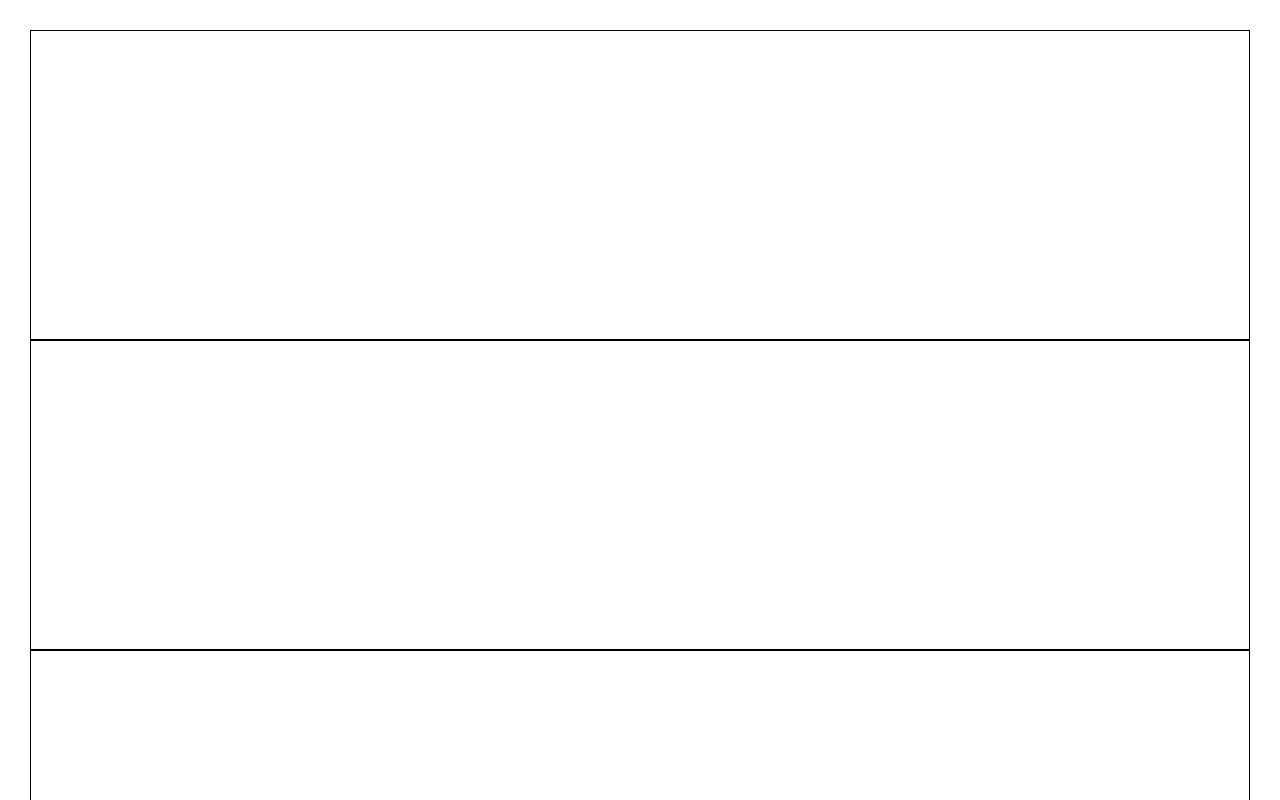
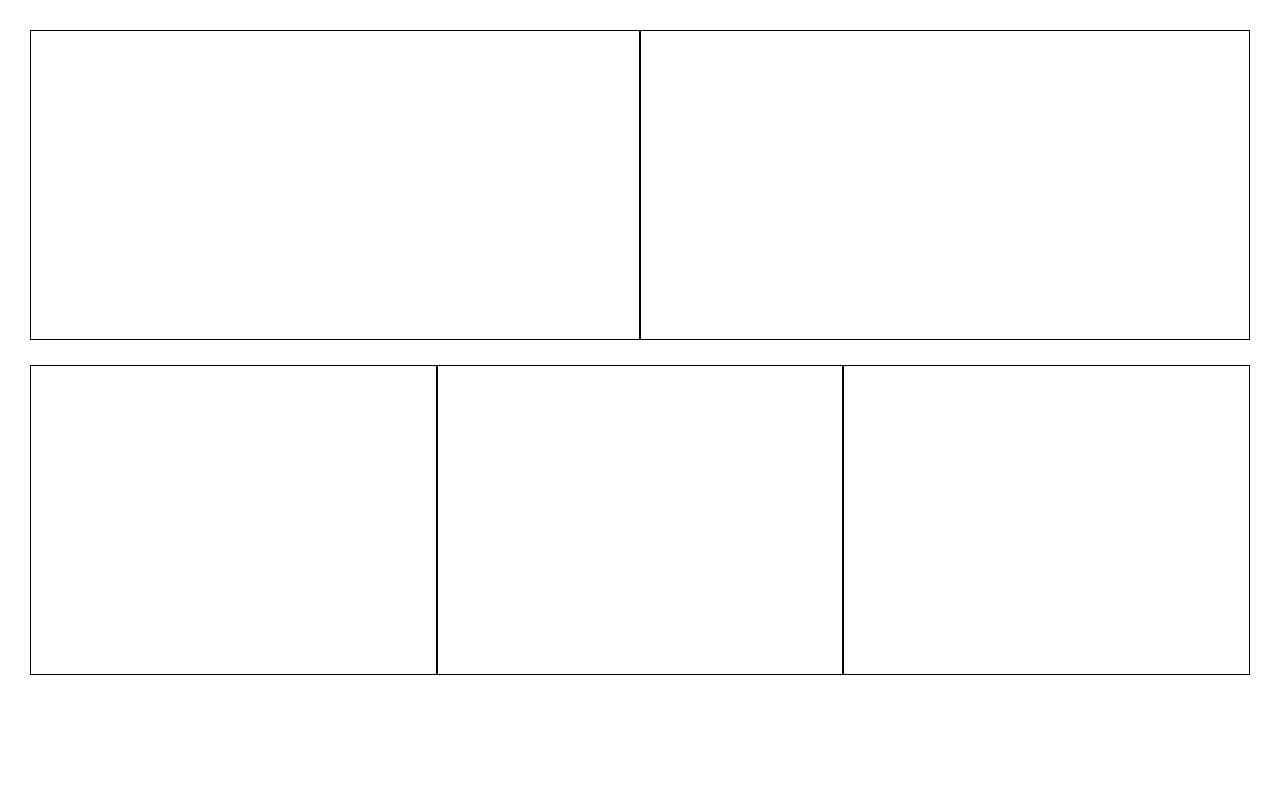
Before and after one commit to SilvioGiacomelli/htmlcss-responsive-layout, a plain HTML site: page index.html in a window 1280 px wide. Shown: the top 800 px of the page. Drawn offline with Linux system fonts and the light colour scheme.

Commit message:
sezione uno finita

```diff
--- a/index.css
+++ b/index.css
@@ -49,15 +49,31 @@ img{
   margin: 30px;
 }
 
+.row-1{
+  width: 100%;
+}
+
+.row-2{
+  width: 100%;
+}
+
 .box{
   width: 100%;
   height: 310px;
+  margin-bottom: 25px;
 }
 
 /* MEDIA QUERY MEDIA QUERY MEDIA QUERY MEDIA QUERY MEDIA QUERY MEDIA QUERY  */
 
 @media screen and (min-width: 768px) {
-
+  .card{
+  }
+  .row-1{
+    display: flex;
+  }
+  .row-2{
+    display: flex;
+  }
 }
 
 @media screen and (min-width: 1200px) {
--- a/index.html
+++ b/index.html
@@ -19,20 +19,21 @@
 
     <section class="prima">
       <div class="card container">
-        <div class="box debug"></div>
-        <div class="box debug"></div>
-        <div class="box debug"></div>
-        <div class="box debug"></div>
-        <div class="box debug"></div>
+        <div class="row-1">
+          <div class="box debug big"></div>
+          <div class="box debug"></div>
+        </div>
+        <div class="row-2">
+          <div class="box debug"></div>
+          <div class="box debug"></div>
+          <div class="box debug"></div>
+        </div>
       </div>
     </section>
 
+    <section class="seconda">
 
-
-
-
-
-
+    </section>
 
   </main>
 
```
